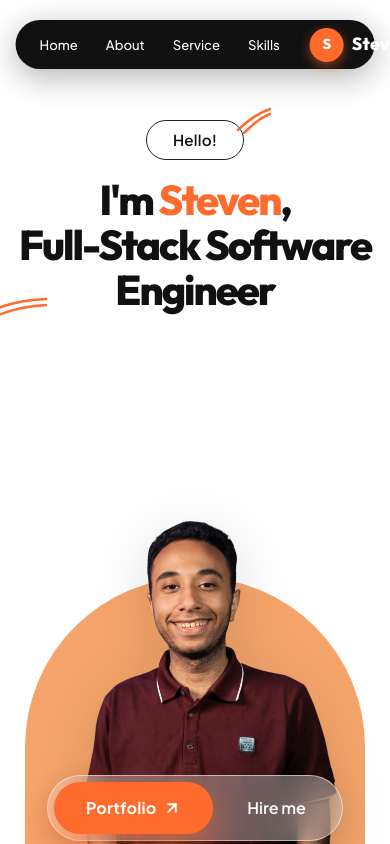
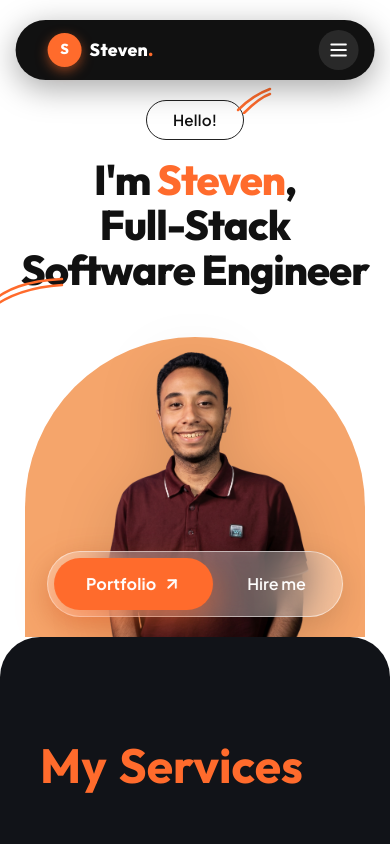
Before and after one commit to Steven-Amin02/Portfolio, a React (Vite) app: page / in a window 390 px wide. Shown: the top 844 px of the page. Built offline with nearby package versions, Linux system fonts and the light colour scheme.

Commit message:
Implement full mobile responsiveness with hamburger menu and mobile layout breakpoints

```diff
--- a/src/components/Navbar.jsx
+++ b/src/components/Navbar.jsx
@@ -1,7 +1,9 @@
 import React, { useState, useEffect } from 'react';
+import { Menu, X } from 'lucide-react';
 
 export default function Navbar({ activeSection }) {
   const [scrolled, setScrolled] = useState(false);
+  const [mobileMenuOpen, setMobileMenuOpen] = useState(false);
 
   useEffect(() => {
     const onScroll = () => setScrolled(window.scrollY > 40);
@@ -11,6 +13,7 @@ export default function Navbar({ activeSection }) {
 
   const handleNavClick = (e, targetId) => {
     e.preventDefault();
+    setMobileMenuOpen(false);
     const targetElement = document.getElementById(targetId);
     if (targetElement) {
       const headerOffset = 85;
@@ -28,7 +31,7 @@ export default function Navbar({ activeSection }) {
 
   return (
     <header className={`navbar-header anim-nav ${scrolled ? 'scrolled' : ''}`}>
-      <nav className="nav-container">
+      <nav className="nav-container desktop-nav">
         <a
           href="#home"
           onClick={(e) => handleNavClick(e, 'home')}
@@ -50,7 +53,6 @@ export default function Navbar({ activeSection }) {
         >
           Service
         </a>
-
         <a
           href="#skills"
           onClick={(e) => handleNavClick(e, 'skills')}
@@ -90,6 +92,39 @@ export default function Navbar({ activeSection }) {
           Contact
         </a>
       </nav>
+
+      {/* Mobile Top Bar */}
+      <div className="mobile-nav-bar">
+        <a
+          href="#home"
+          onClick={(e) => handleNavClick(e, 'home')}
+          className="nav-logo"
+        >
+          <div className="logo-badge">S</div>
+          <span className="logo-text">Steven<span className="logo-dot">.</span></span>
+        </a>
+
+        <button
+          className="mobile-toggle-btn"
+          onClick={() => setMobileMenuOpen(!mobileMenuOpen)}
+          aria-label="Toggle navigation menu"
+        >
+          {mobileMenuOpen ? <X size={22} /> : <Menu size={22} />}
+        </button>
+      </div>
+
+      {/* Mobile Dropdown Menu Overlay */}
+      {mobileMenuOpen && (
+        <div className="mobile-menu-overlay">
+          <a href="#home" onClick={(e) => handleNavClick(e, 'home')} className={activeSection === 'home' ? 'active' : ''}>Home</a>
+          <a href="#about" onClick={(e) => handleNavClick(e, 'about')} className={activeSection === 'about' ? 'active' : ''}>About</a>
+          <a href="#services" onClick={(e) => handleNavClick(e, 'services')} className={activeSection === 'services' ? 'active' : ''}>Services</a>
+          <a href="#skills" onClick={(e) => handleNavClick(e, 'skills')} className={activeSection === 'skills' ? 'active' : ''}>Skills</a>
+          <a href="#projects" onClick={(e) => handleNavClick(e, 'projects')} className={activeSection === 'projects' ? 'active' : ''}>Projects</a>
+          <a href="#resume" onClick={(e) => handleNavClick(e, 'resume')} className={activeSection === 'resume' ? 'active' : ''}>Resume</a>
+          <a href="#contact" onClick={(e) => handleNavClick(e, 'contact')} className={activeSection === 'contact' ? 'active' : ''}>Contact</a>
+        </div>
+      )}
     </header>
   );
 }
--- a/styles.css
+++ b/styles.css
@@ -1246,6 +1246,195 @@ button {
   color: var(--primary-orange);
 }
 
+/* Contact & ===============================================
+   COMPREHENSIVE MOBILE & TABLET RESPONSIVE STYLES
+   =============================================== */
+
+/* Mobile Navigation Bar Styles */
+.mobile-nav-bar {
+  display: none;
+  background: #111111;
+  padding: 10px 16px;
+  border-radius: var(--radius-pill);
+  align-items: center;
+  justify-content: space-between;
+  box-shadow: 0 8px 32px rgba(0,0,0,0.35);
+}
+
+.mobile-toggle-btn {
+  background: rgba(255, 255, 255, 0.1);
+  color: #FFFFFF;
+  border: none;
+  width: 40px;
+  height: 40px;
+  border-radius: 50%;
+  display: flex;
+  align-items: center;
+  justify-content: center;
+  cursor: pointer;
+  transition: var(--transition-fast);
+}
+
+.mobile-toggle-btn:hover {
+  background: var(--primary-orange);
+}
+
+.mobile-menu-overlay {
+  display: flex;
+  flex-direction: column;
+  background: rgba(17, 17, 17, 0.95);
+  backdrop-filter: blur(16px);
+  border: 1px solid rgba(255, 255, 255, 0.1);
+  border-radius: 24px;
+  margin-top: 10px;
+  padding: 16px;
+  gap: 8px;
+  box-shadow: 0 16px 40px rgba(0,0,0,0.4);
+}
+
+.mobile-menu-overlay a {
+  color: #E5E7EB;
+  font-size: 1rem;
+  font-weight: 600;
+  padding: 12px 18px;
+  border-radius: 14px;
+  transition: var(--transition-fast);
+  text-decoration: none;
+}
+
+.mobile-menu-overlay a:hover,
+.mobile-menu-overlay a.active {
+  background: var(--primary-orange);
+  color: #FFFFFF;
+}
+
+/* Tablet & Mobile Breakpoints */
+@media (max-width: 900px) {
+  .desktop-nav {
+    display: none !important;
+  }
+  .mobile-nav-bar {
+    display: flex !important;
+  }
+
+  /* Hero Section Mobile */
+  .hero-section {
+    padding-top: 100px;
+    min-height: auto;
+  }
+  .hero-title {
+    font-size: clamp(2rem, 7vw, 3.2rem);
+    letter-spacing: -1px;
+    padding: 0 16px;
+  }
+  .hero-arch-bg {
+    width: 360px;
+    height: 280px;
+  }
+  .hero-portrait-container,
+  .hero-portrait {
+    height: 400px;
+  }
+  .widget-left {
+    left: 10px;
+    top: 15%;
+    max-width: 130px;
+  }
+  .widget-right {
+    right: 10px;
+    top: 15%;
+  }
+
+  /* About Section Mobile */
+  .about-container {
+    grid-template-columns: 1fr;
+    gap: 40px;
+  }
+  .about-text h2 {
+    font-size: 2.1rem;
+  }
+
+  /* Timeline Section Mobile */
+  .timeline-grid {
+    grid-template-columns: 1fr;
+    gap: 40px;
+  }
+
+  /* Discussion Section Mobile */
+  .discussion-title {
+    font-size: 2.3rem;
+  }
+  .discussion-pill-bar {
+    flex-direction: column;
+    border-radius: 20px;
+    padding: 12px;
+    gap: 12px;
+  }
+  .discussion-input-wrapper {
+    width: 100%;
+  }
+  .btn-send-cta {
+    width: 100%;
+  }
+
+  /* Contact Section Mobile */
+  .contact-container {
+    grid-template-columns: 1fr;
+    gap: 40px;
+  }
+  .contact-info h2 {
+    font-size: 2.2rem;
+  }
+  .contact-form {
+    padding: 24px;
+  }
+}
+
+@media (max-width: 600px) {
+  /* Extra Small Mobile Devices */
+  .hero-arch-bg {
+    width: 290px;
+    height: 230px;
+  }
+  .hero-portrait-container,
+  .hero-portrait {
+    height: 320px;
+  }
+  .widget-left, .widget-right {
+    display: none; /* Hide side floating texts on small mobile to avoid image overlap */
+  }
+  .hero-cta-pill {
+    bottom: 20px;
+  }
+  .btn-cta-black {
+    padding: 10px 20px;
+    font-size: 0.85rem;
+  }
+  .cta-link {
+    font-size: 0.82rem;
+    padding: 0 12px;
+  }
+
+  /* Stats Grid 2x2 */
+  .stats-grid {
+    grid-template-columns: repeat(2, 1fr);
+    gap: 14px;
+  }
+  .stat-box {
+    padding: 18px 14px;
+  }
+  .stat-number {
+    font-size: 1.8rem;
+  }
+
+  /* Contact Bottom Bar */
+  .contact-bottom-bar {
+    flex-direction: column;
+    text-align: center;
+    gap: 10px;
+  }
+}
+
 /* Contact & Footer Section */
 .contact-section {
   background: var(--dark-bg);
```
Also changed, not shown: 1 other file (tests, documents, lock files or other folders).
